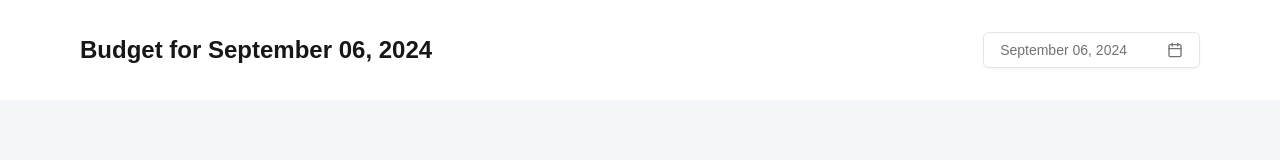
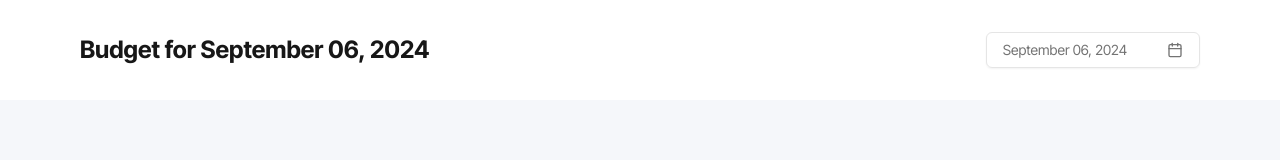
Before and after one commit to clintxx1/budget-app, a Next.js app: page / in a window 1280 px wide. Shown: the top 160 px of the page. Built offline with nearby package versions, Linux system fonts and the light colour scheme.

Commit message:
chore: replace font with inter light

```diff
--- a/app/layout.tsx
+++ b/app/layout.tsx
@@ -1,16 +1,10 @@
 import type { Metadata } from "next";
-import localFont from "next/font/local";
 import "./globals.css";
+import { Inter_Tight } from "@next/font/google";
 
-const geistSans = localFont({
-  src: "./fonts/GeistVF.woff",
-  variable: "--font-geist-sans",
-  weight: "100 900",
-});
-const geistMono = localFont({
-  src: "./fonts/GeistMonoVF.woff",
-  variable: "--font-geist-mono",
-  weight: "100 900",
+const interTight = Inter_Tight({
+  subsets: ["latin"],
+  weight: ["400", "700"],
 });
 
 export const metadata: Metadata = {
@@ -25,11 +19,7 @@ export default function RootLayout({
 }>) {
   return (
     <html lang="en">
-      <body
-        className={`${geistSans.variable} ${geistMono.variable} antialiased`}
-      >
-        {children}
-      </body>
+      <body className={`${interTight.className} antialiased`}>{children}</body>
     </html>
   );
 }
```
